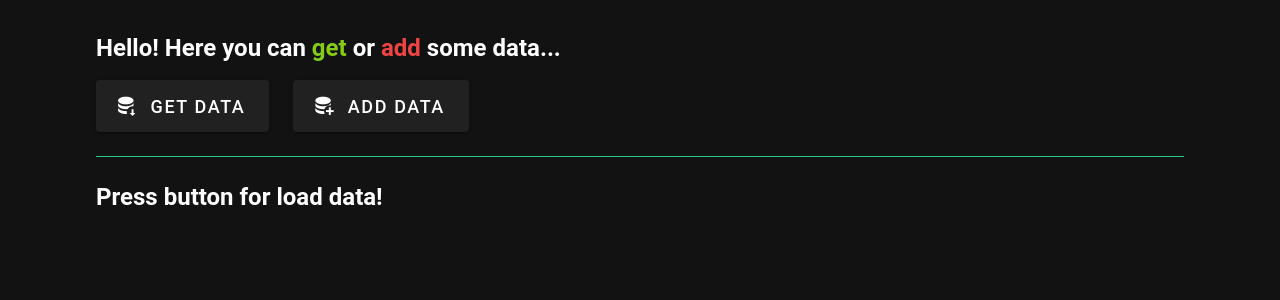
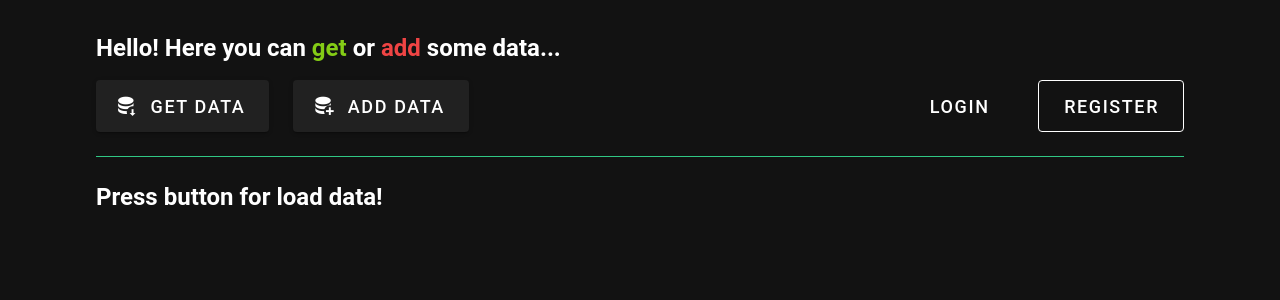
Before and after one commit to TheJustRusik/WebDbFront, a Vue app: page / in a window 1280 px wide. Shown: the top 300 px of the page. Built offline with nearby package versions, Linux system fonts and the light colour scheme.

Commit message:
100% ready of new feature: adding data

```diff
--- a/src/App.vue
+++ b/src/App.vue
@@ -4,8 +4,14 @@
   import { mdiCalendar } from '@mdi/js';
   import { useTheme } from 'vuetify'
   import AddDataDialog from './components/AddDataDialog.vue'
+  import LoginDialog from './components/LoginDialog.vue';
+  import RegisterDialog from './components/RegisterDialog.vue';
 
   const theme = useTheme()
+
+  let alert = ref(false)
+  let alertType = ref('')
+  let alertText = ref('')
 
   let items = ref([]);
   let showData = ref(false)
@@ -27,6 +33,13 @@
 
   }
 
+  function showAlert(type, text){
+    loadData()
+    alert.value = true
+    alertText.value = text
+    alertType.value = type
+  }
+
 </script>
 
 <template>
@@ -35,9 +48,21 @@
       <div class="divide-y divide-[#30c784]">
         <div>
           <p class="text-2xl font-bold pb-4">Hello! Here you can <span class="text-lime-500">get</span> or <span class="text-red-500">add</span> some data...</p>
-          <v-btn :loading="loadingGetData" class="mb-6" size="x-large" prepend-icon="mdi-database-arrow-down" :onclick="loadData">Get Data</v-btn>
+          <div class="flex justify-between">
+            <div>
+              <v-btn :loading="loadingGetData" class="mb-6" size="x-large" prepend-icon="mdi-database-arrow-down" :onclick="loadData">Get Data</v-btn>
 
-          <AddDataDialog></AddDataDialog>
+              <AddDataDialog @addedData="showAlert"></AddDataDialog>
+            </div>
+            <div>
+              <LoginDialog></LoginDialog>
+              <RegisterDialog></RegisterDialog>
+            </div>
+          </div>
+
+
+          <v-alert v-model="alert" class="mb-6" closable :text="alertText" :type='alertType'></v-alert>
+
         </div>
         <div v-if="showData">
           <p class="text-2xl font-bold pt-6">Some data:</p>
--- a/src/components/AddDataDialog.vue
+++ b/src/components/AddDataDialog.vue
@@ -1,12 +1,19 @@
 <script setup>
     import { ref } from 'vue'
-
+    import axios from 'axios';
 
     let formRef = ref(null)
     let dates = ref([])
-    let comment = ref('');
+    let comment = ref('')
+    let isActive = ref(false)
+
+    const emit = defineEmits(['addedData'])
+
     let rules = [
         value => !!value || 'Field is required',
+    ]
+    let conditionalRule = [
+        value => (!!value || dates.value.length > 0) || 'Provide something lol'
     ]
 
     function addData(){
@@ -46,17 +53,38 @@
             if (comment.value !== ''){
                 ready_data.push(comment.value);
             }
-            alert(`Sending this data to server:\n${ready_data}`)
+
+            axios.post('http://localhost:8080/api/rofres', ready_data)
+                .then(response => {
+                    console.log(response.data)
+                    emit('addedData' ,'success', "Successfuly added data!")
+                })
+                .catch(error => {
+                    console.log(error)
+                    emit('addedData','error', "Some errors occured while adding data :(")
+                })
+
+            isActive.value = false
             dates.value = []
             comment.value = ''
+
+
         }
     }
+
+    function cancel(){
+        isActive.value = false
+        dates.value = []
+        comment.value = ''
+    }
+
+
 </script>
 
 <template>
-    <v-dialog width="500">
+    <v-dialog width="500" v-model="isActive">
         <template v-slot:activator="{ props }">
-            <v-btn v-bind="props" :loading="loadingSetData" class="mb-6 ml-6" size="x-large" prepend-icon="mdi-database-plus">Add Data</v-btn>
+            <v-btn v-bind="props" class="mb-6 ml-6" size="x-large" prepend-icon="mdi-database-plus">Add Data</v-btn>
         </template>
 
         <template v-slot:default="{ isActive }">
@@ -66,14 +94,14 @@
             </v-card-text>
             <v-form ref="formRef" @submit.prevent class="mx-6">
                 <v-text-field :rules="rules" v-for="data in dates" :model-value="data" variant="underlined" clearable label="Comment"></v-text-field>
-                <v-text-field append-icon="mdi-plus" v-model="comment" @click:append="addData" variant="underlined" clearable label="Add new comment..."></v-text-field>
+                <v-text-field :rules="conditionalRule" append-icon="mdi-plus" v-model="comment" @click:append="addData" variant="underlined" clearable label="Add new comment..."></v-text-field>
                 <v-spacer></v-spacer>
 
             </v-form>
 
 
             <v-card-actions>
-                <v-btn text="Cancel" @click="isActive.value = false"></v-btn>
+                <v-btn text="Cancel" @click="cancel"></v-btn>
                 <v-btn text="Send" @click="sendData"></v-btn>
             </v-card-actions>
             </v-card>
--- /dev/null
+++ b/src/components/LoginDialog.vue
@@ -0,0 +1,22 @@
+<script setup>
+    import { ref } from 'vue'
+    import axios from 'axios';
+
+    let isActive = ref(false)
+
+</script>
+
+<template>
+    <v-dialog width="500" v-model="isActive">
+        <template v-slot:activator="{ props }">
+            <v-btn variant="text" v-bind="props" class="mb-6 ml-6" size="x-large">Login</v-btn>
+        </template>
+
+        <template v-slot:default="{ isActive }">
+            <v-card title="Login">
+
+            </v-card>
+        </template>
+    </v-dialog>
+
+</template>
--- /dev/null
+++ b/src/components/RegisterDialog.vue
@@ -0,0 +1,22 @@
+<script setup>
+    import { ref } from 'vue'
+    import axios from 'axios';
+
+    let isActive = ref(false)
+
+</script>
+
+<template>
+    <v-dialog width="500" v-model="isActive">
+        <template v-slot:activator="{ props }">
+            <v-btn variant="outlined" v-bind="props" class="mb-6 ml-6" size="x-large">Register</v-btn>
+        </template>
+
+        <template v-slot:default="{ isActive }">
+            <v-card title="Register">
+
+            </v-card>
+        </template>
+    </v-dialog>
+
+</template>
```
